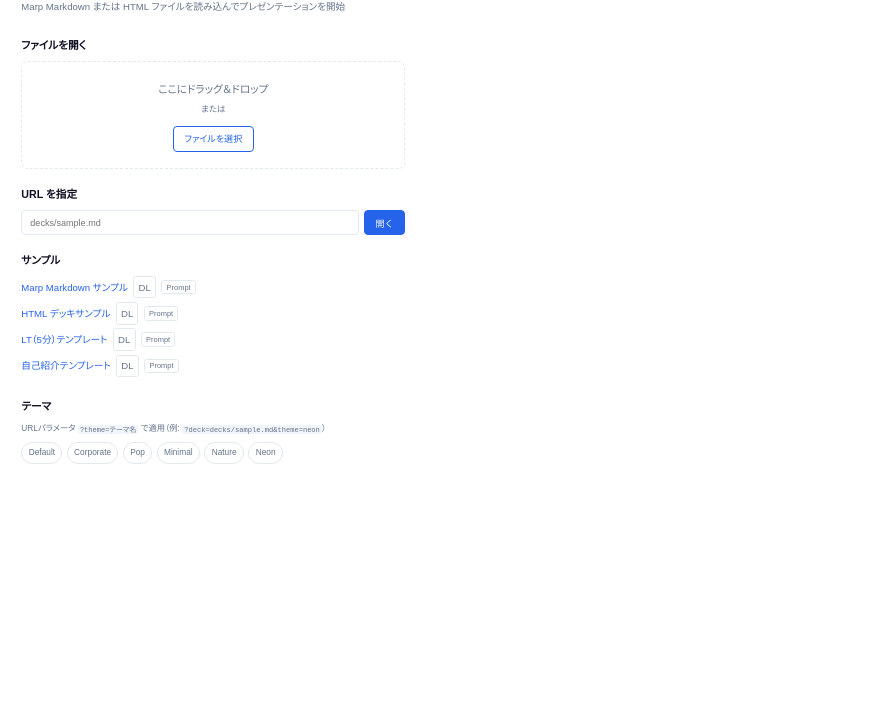
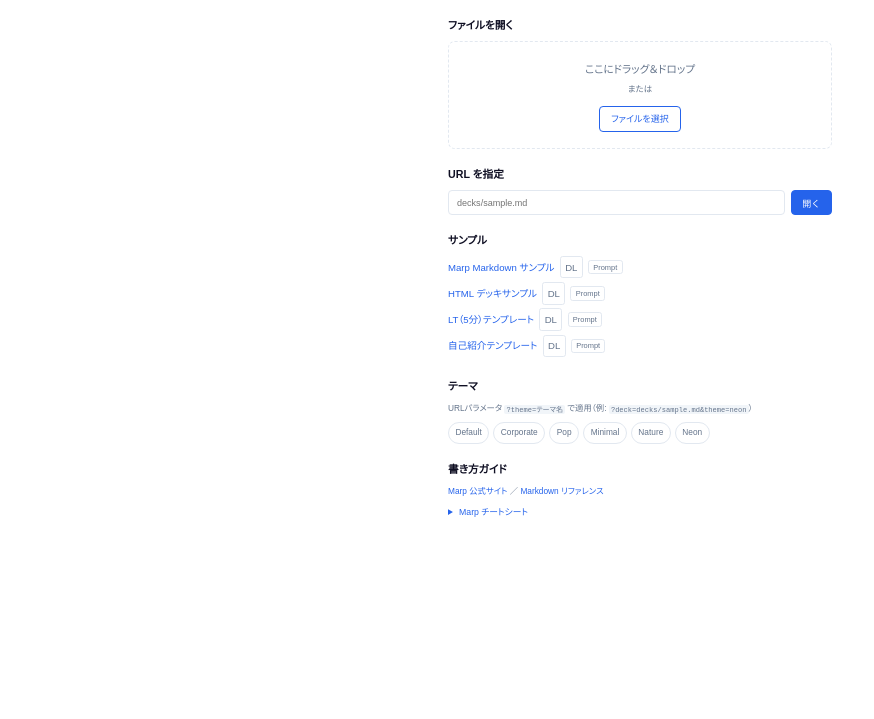
Before and after one commit to hiroghap1/html-presen-template, a website built with Vite: page index.html in a window 1280 px wide. Shown: the part 81-800 px from the top of the page, without its empty margins (0-874 px from the left). Built offline with nearby package versions, Linux system fonts and the light colour scheme.

Commit message:
feat():初期ページでは表示用の設定を受け入れない

```diff
--- a/src/main.ts
+++ b/src/main.ts
@@ -33,8 +33,10 @@ async function main() {
     // Direct deck load via URL parameter
     await startPresentation(deckPath, viewport, cameraContainer, controlsContainer, theme);
   } else {
-    // Show start page
+    // Show start page (normal web page layout)
+    document.body.classList.add('start-mode');
     const source = await showStartPage(viewport);
+    document.body.classList.remove('start-mode');
     await startFromSource(source, viewport, cameraContainer, controlsContainer, theme);
   }
 }
--- a/src/style.css
+++ b/src/style.css
@@ -308,13 +308,33 @@ section pre.shiki code {
 .timer-overlay[data-pos="bottom-right"] { bottom: 4rem; right: 1rem; }
 
 /* ========== Start Page ========== */
+body.start-mode {
+  overflow: auto;
+  height: auto;
+  min-height: 100%;
+  display: block;
+  padding-bottom: 0;
+}
+
+body.start-mode #slide-viewport {
+  aspect-ratio: unset;
+  overflow: visible;
+  max-width: 100%;
+  display: flex;
+  justify-content: center;
+}
+
+body.start-mode #progress-bar,
+body.start-mode #controls {
+  display: none;
+}
+
 .start-page {
   width: 100%;
   max-width: 640px;
-  padding: 2rem;
+  padding: 2rem 2rem 4rem;
+  margin: 0 auto;
   box-sizing: border-box;
-  overflow-y: auto;
-  max-height: 100vh;
 }
 
 .start-page h1 {
```
